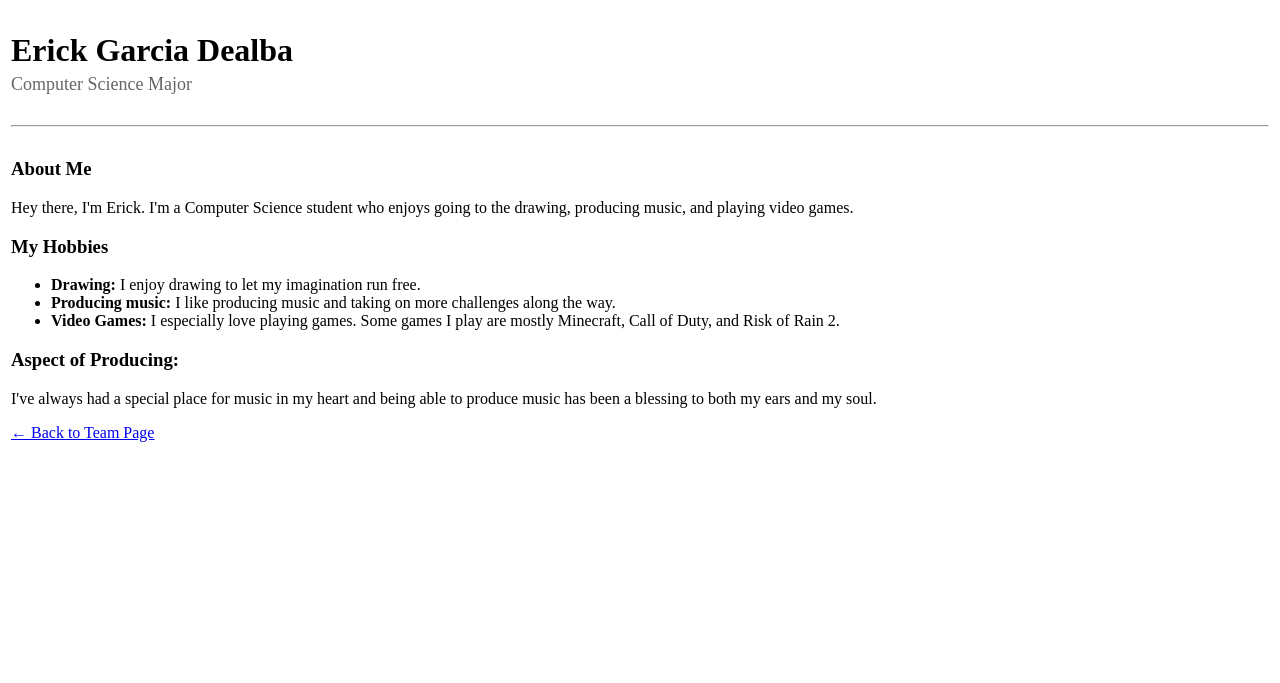
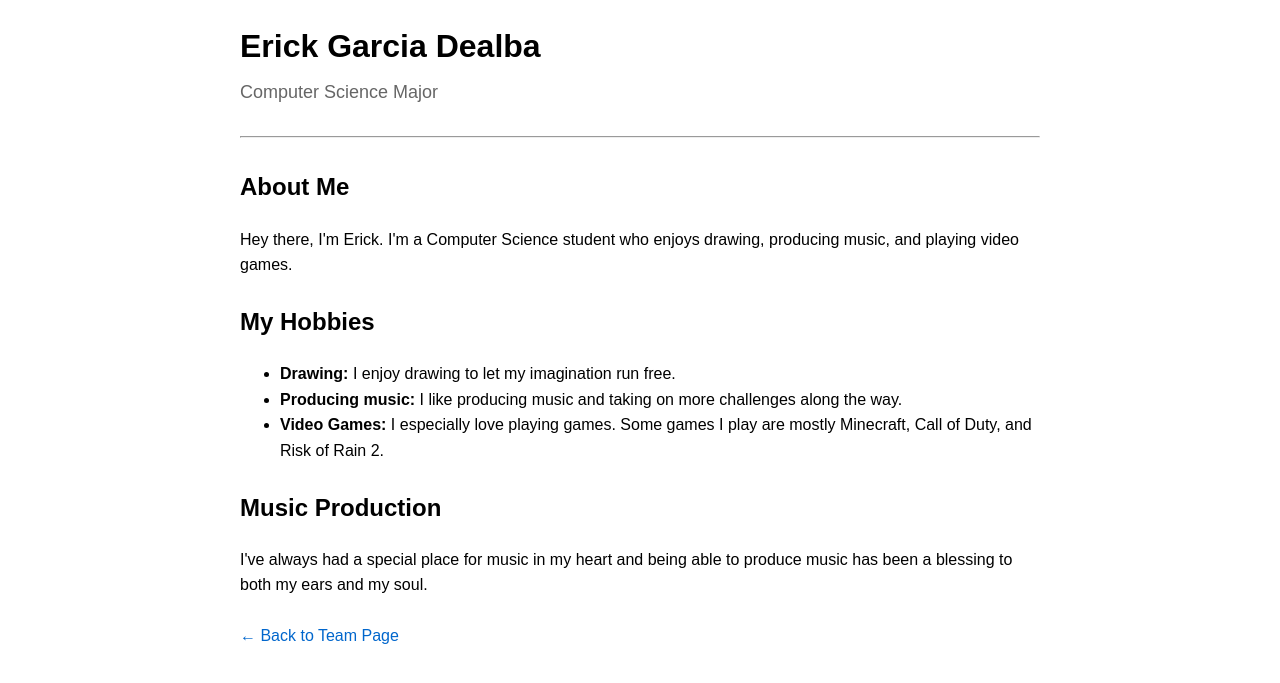
Before and after one commit to ErickG5/cse135hw1en, a PHP site: page /members/erick.html in a window 1280 px wide. Shown: the top 683 px of the page. Run offline with PHP 8.4, Linux system fonts and the light colour scheme.

Commit message:
more polish and refinement

```diff
--- a/members/erick.html
+++ b/members/erick.html
@@ -5,38 +5,45 @@
     <meta name="viewport" content="width=device-width, initial-scale=1.0">
     <title>Erick Garcia Dealba - Personal Page</title>
     <link rel="icon" href="../favicon.ico" type="image/x-icon">
+
+    <!-- Shared CSS -->
+    <link rel="stylesheet" href="../style.css">
 </head>
 <body>
-    <table width="100%">
-        <tr>
-            <td colspan="2">
-                <h1 style="margin-bottom: 5px;">Erick Garcia Dealba</h1>
-                <p style="margin-top: 0; font-size: 18px; color: #666;">Computer Science Major</p>
-            </td>
-        </tr>
-        <tr>
-            <td colspan="2">
+
+    <main class="profile">
+        <header>
+            <h1>Erick Garcia Dealba</h1>
+            <p class="subtitle">Computer Science Major</p>
+        </header>
+
         <hr>
-            </td>
-        </tr>
-        <tr>
-            <td colspan="2">
-                <h3>About Me</h3>
-                <p>Hey there, I'm Erick. I'm a Computer Science student who enjoys going to the drawing, producing music, and playing video games.</p>
 
-                <h3>My Hobbies</h3>
+        <section>
+            <h2>About Me</h2>
+            <p>
+                Hey there, I'm Erick. I'm a Computer Science student who enjoys drawing,
+                producing music, and playing video games.
+            </p>
+        </section>
+
+        <section>
+            <h2>My Hobbies</h2>
             <ul>
                 <li><strong>Drawing:</strong> I enjoy drawing to let my imagination run free.</li>
                 <li><strong>Producing music:</strong> I like producing music and taking on more challenges along the way.</li>
                 <li><strong>Video Games:</strong> I especially love playing games. Some games I play are mostly Minecraft, Call of Duty, and Risk of Rain 2.</li>
             </ul>
+        </section>
 
-                <h3>Aspect of Producing:</h3>
-                <p>I've always had a special place for music in my heart and being able to produce music has been a blessing to both my ears and my soul.</p>
+        <section>
+            <h2>Music Production</h2>
+            <p>I've always had a special place for music in my heart and being able to produce music has been a blessing to both my ears and my soul.
+            </p>
+        </section>
 
         <p><a href="../index.html">← Back to Team Page</a></p>
-            </td>
-        </tr>
-    </table>
+    </main>
+
 </body>
 </html>
--- a/style.css
+++ b/style.css
@@ -40,3 +40,22 @@ a {
 a:hover {
     text-decoration: underline;
 }
+
+.profile {
+    max-width: 800px;
+    margin: auto;
+}
+
+.profile header h1 {
+    margin-bottom: 5px;
+}
+
+.profile .subtitle {
+    margin-top: 0;
+    font-size: 18px;
+    color: #666;
+}
+
+.profile section {
+    margin-bottom: 25px;
+}
```
Also changed, not shown: members/noe.html (+22 -19 lines). Lines whose indentation alone changed are shown as unchanged.
